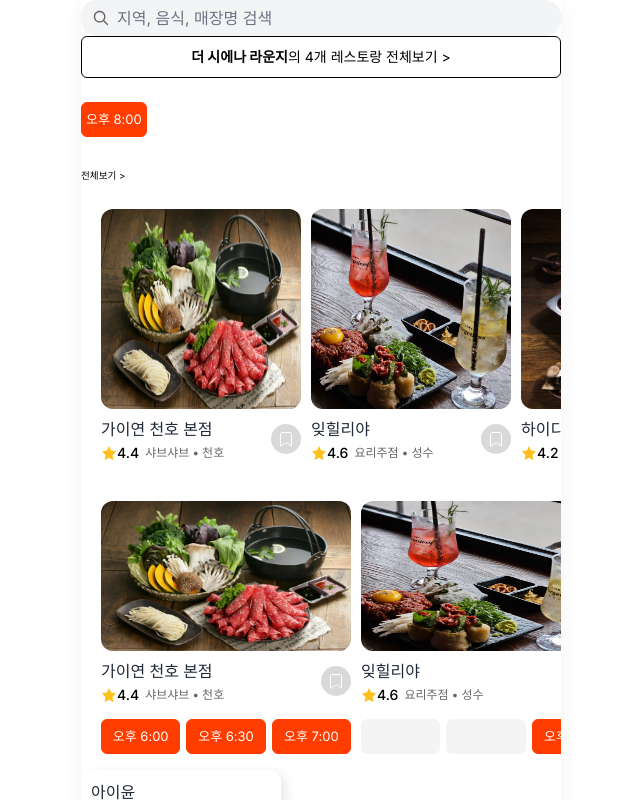
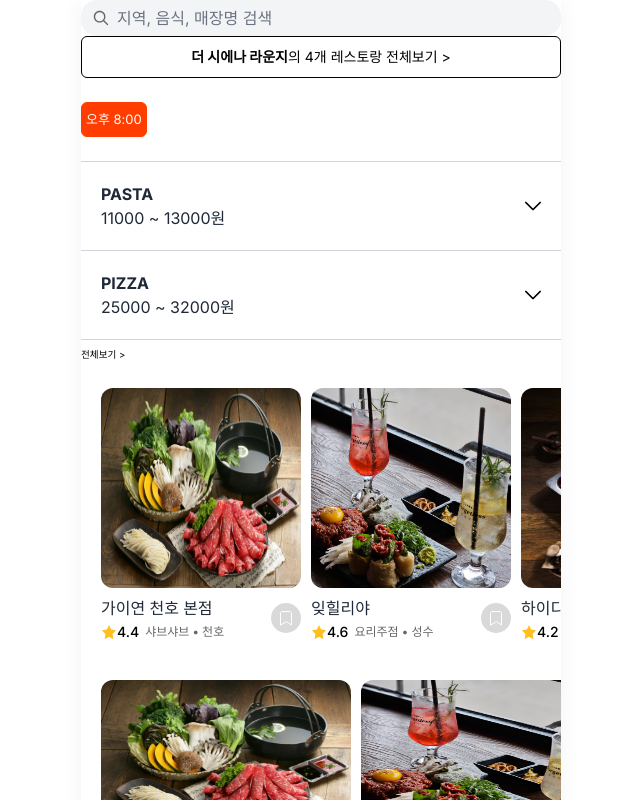
Before and after one commit to DaehyeongLee/yahoo-which, a Next.js app: page / in a window 1280 px wide. Shown: the top 800 px of the page, without its empty margins (319-959 px from the left). Built offline with nearby package versions, Linux system fonts and the light colour scheme.

Commit message:
⚡️ 메인 페이지에 Accordion 예제 추가

```diff
--- a/app/page.tsx
+++ b/app/page.tsx
@@ -12,6 +12,7 @@ import RestaurantCard from '@/templates/Card/RestaurantCard'
 import RestaurantTimeListCard from '@/templates/Card/RestaurantTimeListCard'
 import { useState } from 'react'
 import Modal from '@/components/Modal/Modal'
+import Accordion from '@/components/Accordion/Accordion'
 
 export default function Home() {
   const [modalOpen, setModalOpen] = useState<boolean>(false)
@@ -36,6 +37,9 @@ export default function Home() {
         <Button variant="filled">오후 8:00</Button>
         <br />
         <br />
+        {accordionMenuData.map((category, index) => (
+          <Accordion key={index} data={category} isFirst={index === 0} />
+        ))}
         <Button variant="nolined">전체보기 &#62;</Button>
       </div>
       <Modal isOpen={modalOpen} onClose={() => setModalOpen(false)}>
@@ -182,3 +186,21 @@ const restaurantCards = [
     timeList: ['오후 7:00', '오후 7:30', '오후 8:00'],
   },
 ]
+
+const accordionMenuData = [
+  {
+    name: 'PASTA',
+    items: [
+      { name: '까르보나라', price: 11000 },
+      { name: '로제파스타', price: 13000 },
+    ],
+  },
+  {
+    name: 'PIZZA',
+    items: [
+      { name: '이재모 크러스트', price: 25000 },
+      { name: '크러스트 불고기', price: 28000 },
+      { name: '크러스트 왕새우', price: 32000 },
+    ],
+  },
+]
```
